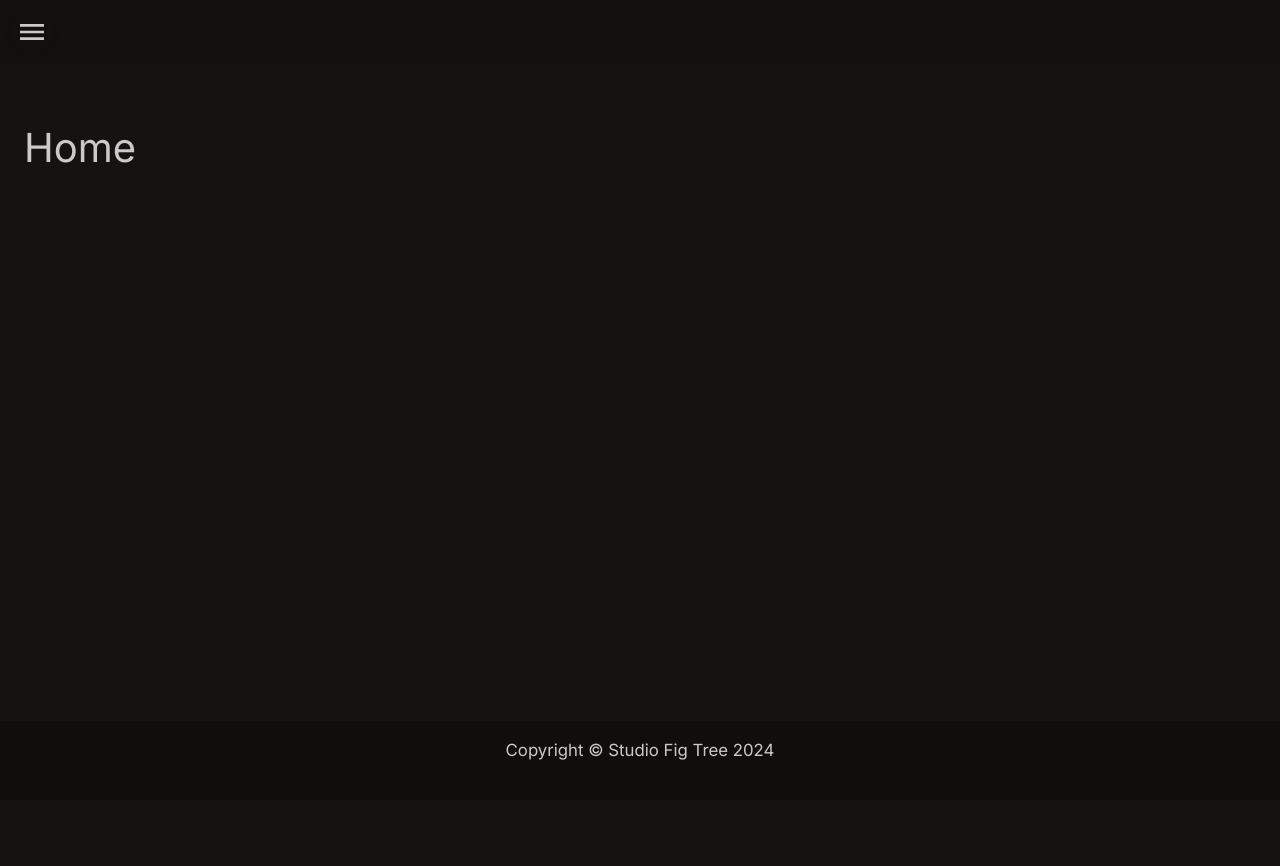
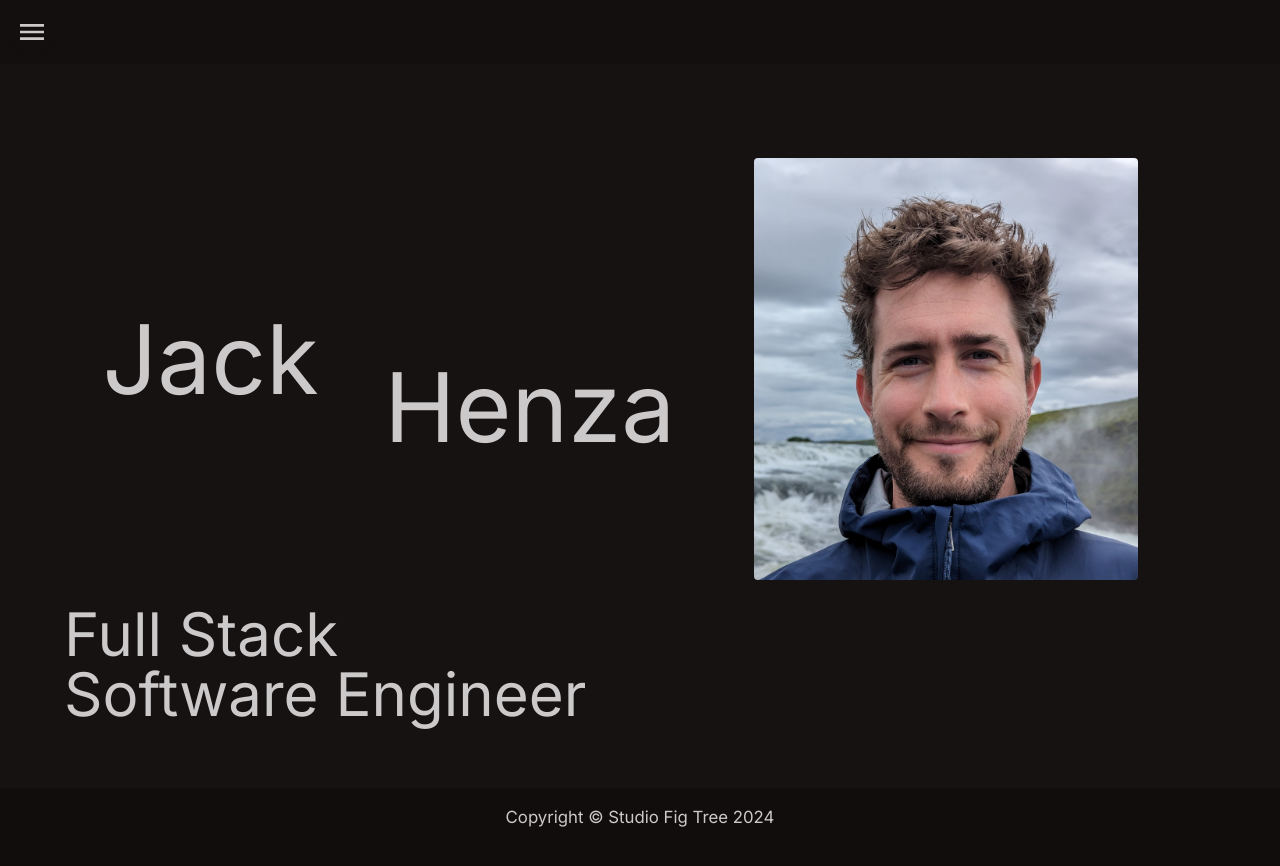
Before and after one commit to jackh404/portfolio, a Next.js app: page / in a window 1280 px wide. Before the commit the page ends 800 px from the top, so only its background shows below. Built offline with nearby package versions, Linux system fonts and the light colour scheme.

Commit message:
begin work on home page, fix unescaped apostraphe for deployment

```diff
--- a/app/page.tsx
+++ b/app/page.tsx
@@ -1,19 +1,29 @@
 // pages/index.js
-"use client";
 import React from "react";
-import { motion } from "framer-motion";
 
 export default function Home() {
   return (
-    <div>
-      <motion.div
-        initial={{ opacity: 0 }}
-        animate={{ opacity: 1 }}
-        exit={{ opacity: 0 }}
-        transition={{ duration: 2 }}
-      >
-        <h1>Home</h1>
-      </motion.div>
+    <div className="p-10">
+      <div className="flex flex-col md:flex-row justify-evenly items-center">
+        <h1 className="text-5xl md:text-6xl lg:text-8xl">Jack&nbsp;</h1>
+        <h1 className="text-5xl md:text-6xl lg:text-8xl mb-5">
+          <br />
+          Henza
+        </h1>
+
+        <img
+          src="/headshotIceland.jpg"
+          alt="profile"
+          className="w-64 md:w-96 lg:w-1/3 rounded lg:mx-10"
+        />
+      </div>
+      <div className="mt-6">
+        <h2 className="text-2xl md:text-3xl lg:text-6xl">
+          Full Stack
+          <br />
+          Software Engineer
+        </h2>
+      </div>
     </div>
   );
 }
--- a/app/projects/page.tsx
+++ b/app/projects/page.tsx
@@ -13,9 +13,9 @@ export default function Projects() {
     <div>
       <h1>My Projects</h1>
       <p>
-        Here you can find a selection of my projects. I've worked on a variety
-        of projects, from small personal projects to larger, more complex
-        applications.
+        Here you can find a selection of my projects. I&apos;ve worked on a
+        variety of projects, from small personal projects to larger, more
+        complex applications.
       </p>
 
       <nav>
```
Also changed, not shown: public/headshotIceland.jpg (added).
